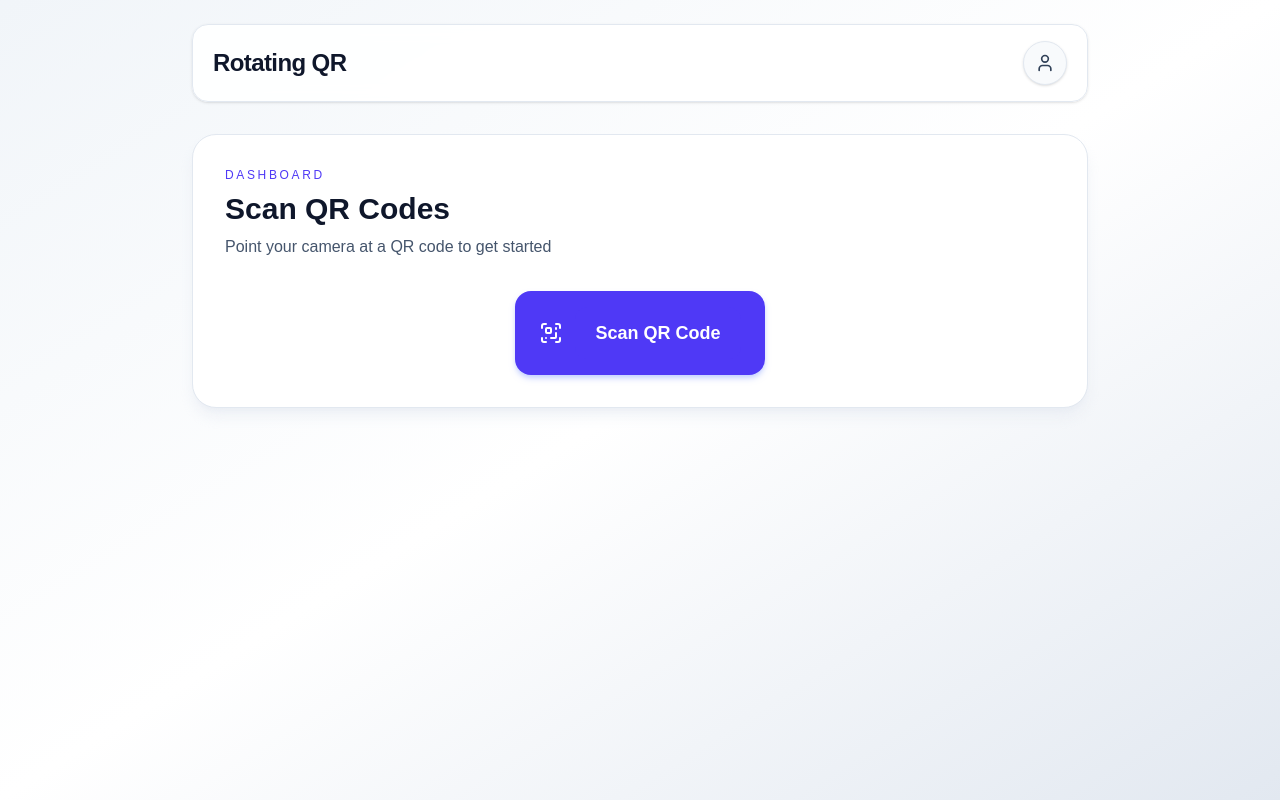
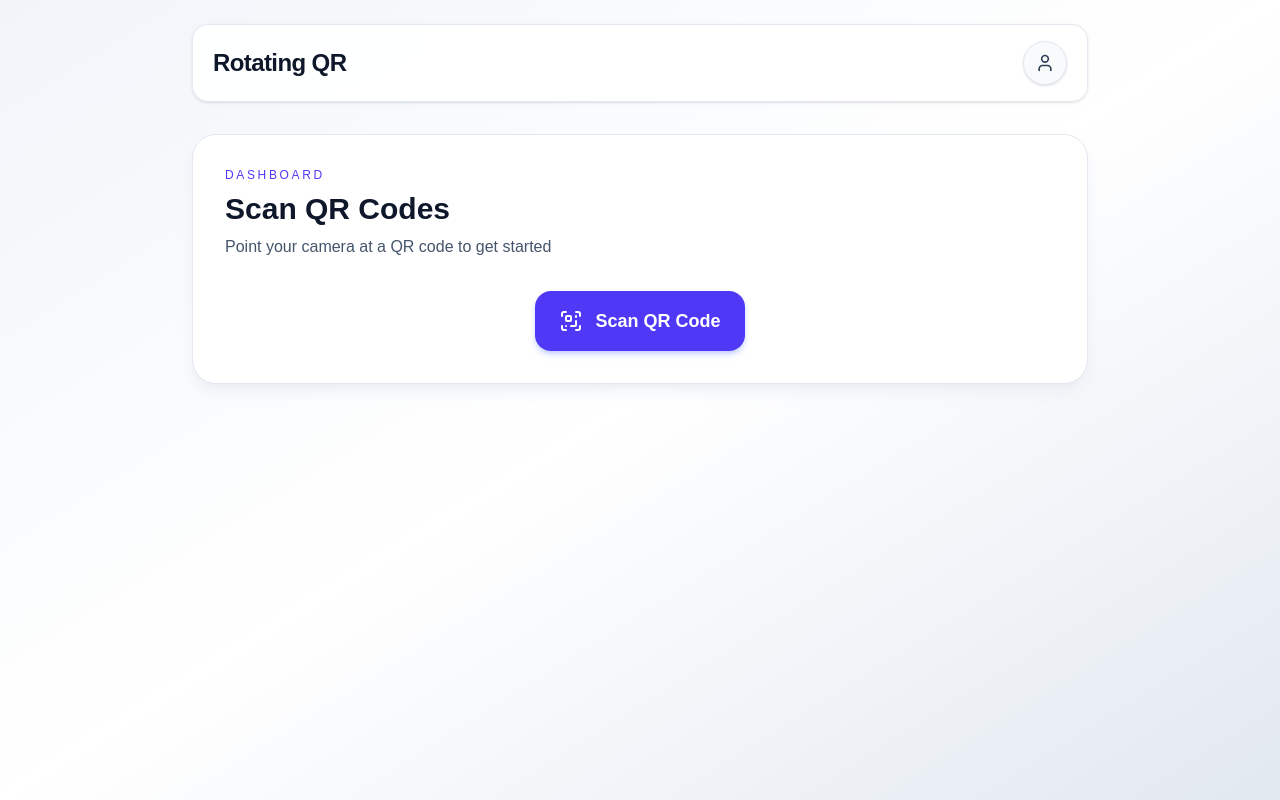
Before and after one commit to Yogitha-009/Rotating-qr-frontend, a Next.js app: page /dashboard/user in a window 1280 px wide. Built offline with nearby package versions, Linux system fonts and the light colour scheme.

Commit message:
(fix):routes error fixed

```diff
--- a/app/dashboard/admin/page.tsx
+++ b/app/dashboard/admin/page.tsx
@@ -1,10 +1,18 @@
 "use client"
 
-import { useState, useEffect } from "react"
+import { useState, useEffect, Suspense } from "react"
 import { useSearchParams } from "next/navigation"
 import { User, Mail, LogOut } from "lucide-react"
 
-export default function AdminDashboard() {
+export default function AdminPage() {
+  return (
+    <Suspense fallback={<div className="min-h-screen bg-slate-100 p-6">Loading admin dashboard...</div>}>
+      <AdminDashboard />
+    </Suspense>
+  )
+}
+
+function AdminDashboard() {
   const [showProfile, setShowProfile] = useState(false)
   const searchParams = useSearchParams()
 
@@ -20,15 +28,15 @@ export default function AdminDashboard() {
     if (queryUsername) {
       setUsername(queryUsername)
     }
+    else{
+      setUsername("user")
+    }
 
     if (queryEmail) {
       setEmail(queryEmail)
-    } else if (typeof window !== "undefined") {
-      // Try to get from localStorage if not in query params
-      const storedEmail = localStorage.getItem("adminEmail")
-      if (storedEmail) {
-        setEmail(storedEmail)
-      }
+    }
+    else{
+      setEmail("user@gmail.com")
     }
   }, [queryUsername, queryEmail])
 
--- a/app/dashboard/user/page.tsx
+++ b/app/dashboard/user/page.tsx
@@ -1,19 +1,25 @@
 "use client"
 
-import { useState, useEffect } from "react"
+import { useState, useEffect, Suspense } from "react"
 import { useSearchParams } from "next/navigation"
-import { User, Mail, LogOut ,ScanQrCode} from "lucide-react"
+import { User, Mail, LogOut, ScanQrCode } from "lucide-react"
 import Link from "next/link"
 
-export default function UserDashboard() {
+export default function UserPage() {
+  return (
+    <Suspense fallback={<div className="min-h-screen bg-slate-100 p-6">Loading user dashboard...</div>}>
+      <UserDashboard />
+    </Suspense>
+  )
+}
+
+function UserDashboard() {
   const [showProfile, setShowProfile] = useState(false)
   const searchParams = useSearchParams()
 
-  // Get username and email from query params
   const queryUsername = searchParams.get("username")
   const queryEmail = searchParams.get("email")
 
-  // Use query params if available, otherwise fall back to localStorage or defaults
   const [username, setUsername] = useState("User")
   const [email, setEmail] = useState("user@example.com")
 
@@ -25,7 +31,6 @@ export default function UserDashboard() {
     if (queryEmail) {
       setEmail(queryEmail)
     } else if (typeof window !== "undefined") {
-      // Try to get from localStorage if not in query params
       const storedEmail = localStorage.getItem("userEmail")
       if (storedEmail) {
         setEmail(storedEmail)
@@ -45,7 +50,6 @@ export default function UserDashboard() {
             Rotating QR
           </h1>
 
-          {/* Profile dropdown container */}
           <div className="relative">
             <button
               type="button"
@@ -57,10 +61,8 @@ export default function UserDashboard() {
               <User className="h-5 w-5" />
             </button>
 
-            {/* Dropdown menu */}
             {showProfile && (
               <div className="absolute right-0 top-12 z-50 w-56 overflow-hidden rounded-lg border border-slate-200 bg-white shadow-xl sm:top-14 sm:w-64 sm:rounded-xl">
-                {/* Admin credentials */}
                 <div className="border-b border-slate-100 bg-slate-50 p-4">
                   <div className="flex items-center gap-3">
                     <div className="flex h-10 w-10 shrink-0 items-center justify-center rounded-full bg-indigo-100 text-indigo-600">
@@ -83,7 +85,6 @@ export default function UserDashboard() {
                   </div>
                 </div>
 
-                {/* Dropdown actions */}
                 <button
                   type="button"
                   onClick={() => setShowProfile(false)}
@@ -116,15 +117,13 @@ export default function UserDashboard() {
           </div>
 
           <div className="flex justify-center">
-            <button className="flex w-full items-center justify-center gap-2 rounded-xl bg-indigo-600 px-4 py-3 text-base font-semibold text-white shadow-md shadow-indigo-200 transition hover:bg-indigo-500 hover:shadow-lg sm:w-auto sm:gap-3 sm:rounded-2xl sm:px-6 sm:py-4 sm:text-lg">
+            <Link
+              href="/scan"
+              className="flex w-full items-center justify-center gap-2 rounded-xl bg-indigo-600 px-4 py-3 text-base font-semibold text-white shadow-md shadow-indigo-200 transition hover:bg-indigo-500 hover:shadow-lg sm:w-auto sm:gap-3 sm:rounded-2xl sm:px-6 sm:py-4 sm:text-lg"
+            >
               <ScanQrCode className="h-5 w-5 sm:h-6 sm:w-6" />
-                <Link
-                href="/scan"
-                className="rounded-xl bg-indigo-600 px-5 py-3 text-white"
-                >
-                Scan QR Code
-                </Link>
-            </button>
+              Scan QR Code
+            </Link>
           </div>
         </div>
       </div>
```
